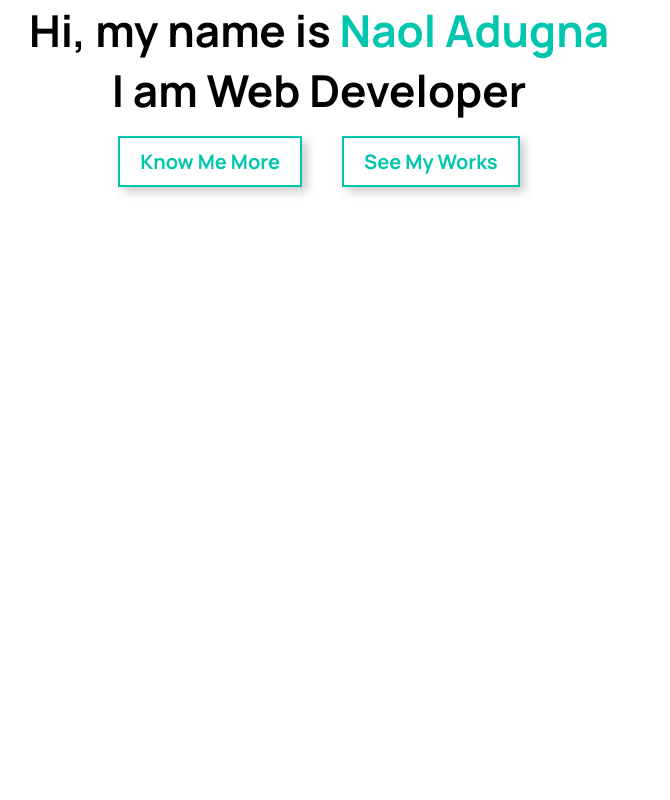
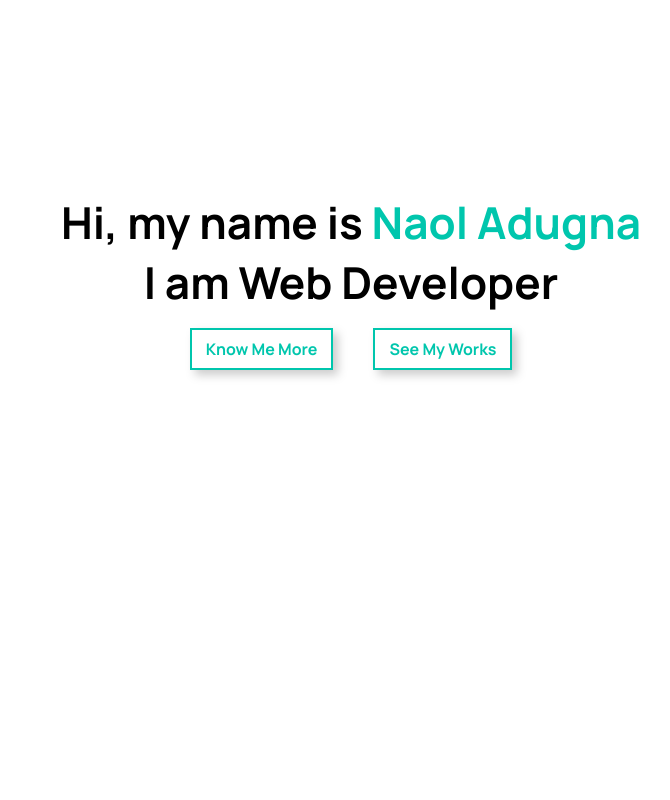
Before and after one commit to NaolAdugna/portfolio, a React (Create React App) app: page / in a window 1280 px wide. Shown: the top 800 px of the page, without its empty margins (321-991 px from the left). Built offline with nearby package versions, Linux system fonts and the light colour scheme.

Commit message:
Update Home.css

```diff
--- a/src/Home.css
+++ b/src/Home.css
@@ -15,7 +15,7 @@
 .headerContainer{
     height: 110vh;
     width: 100%;
-    /* padding: 15% 0 10% 5%; */
+    padding: 15% 0 10% 5%;
     text-align: center;
 }
 
@@ -29,12 +29,12 @@
     color: var(--maincolor);
 }
 .headerContainer button{
-    font-size: 20px;
+    font-size: 16px;
     cursor: pointer;
     font-weight: 700;
     margin: 16px 20px;
     position: relative;
-    padding: 10px 20px ;
+    padding: 8px 14px ;
     color: var(--maincolor);
     background-color: white;
     transition: color 0.4s linear;
```
